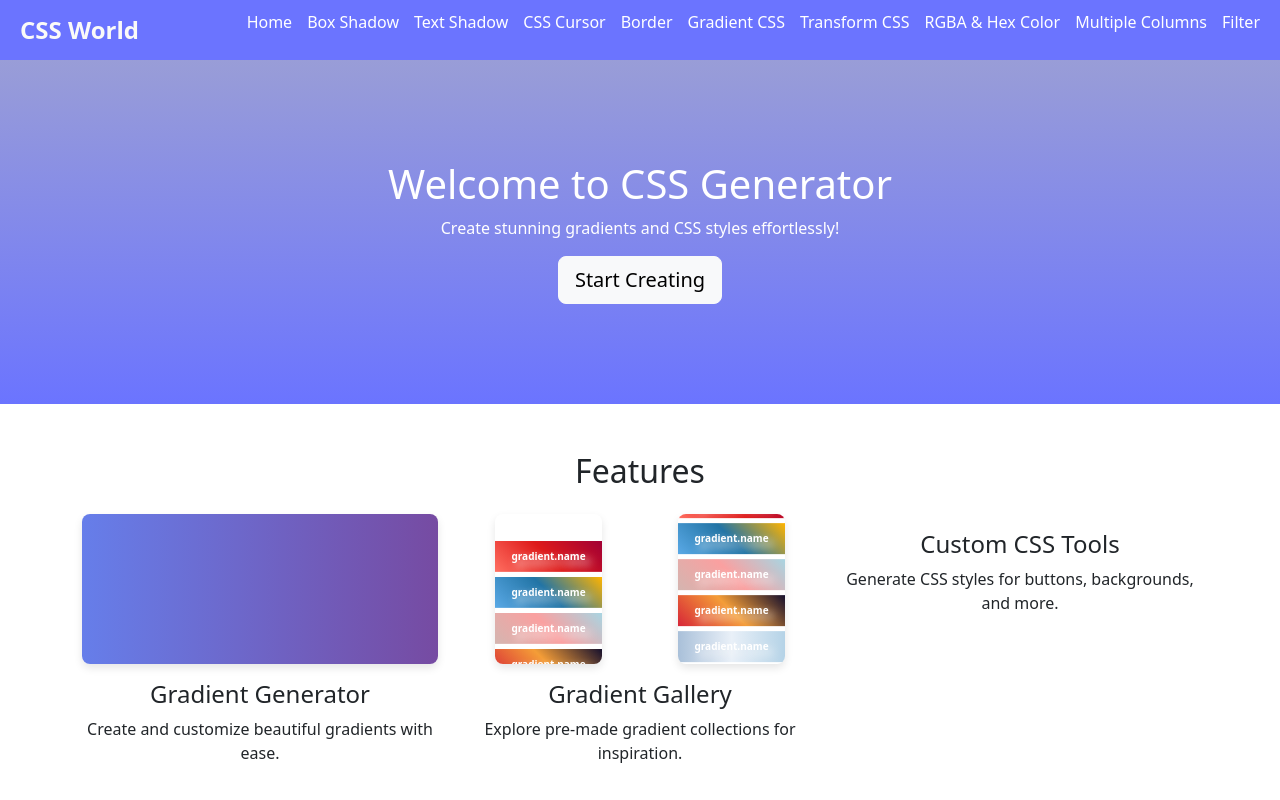
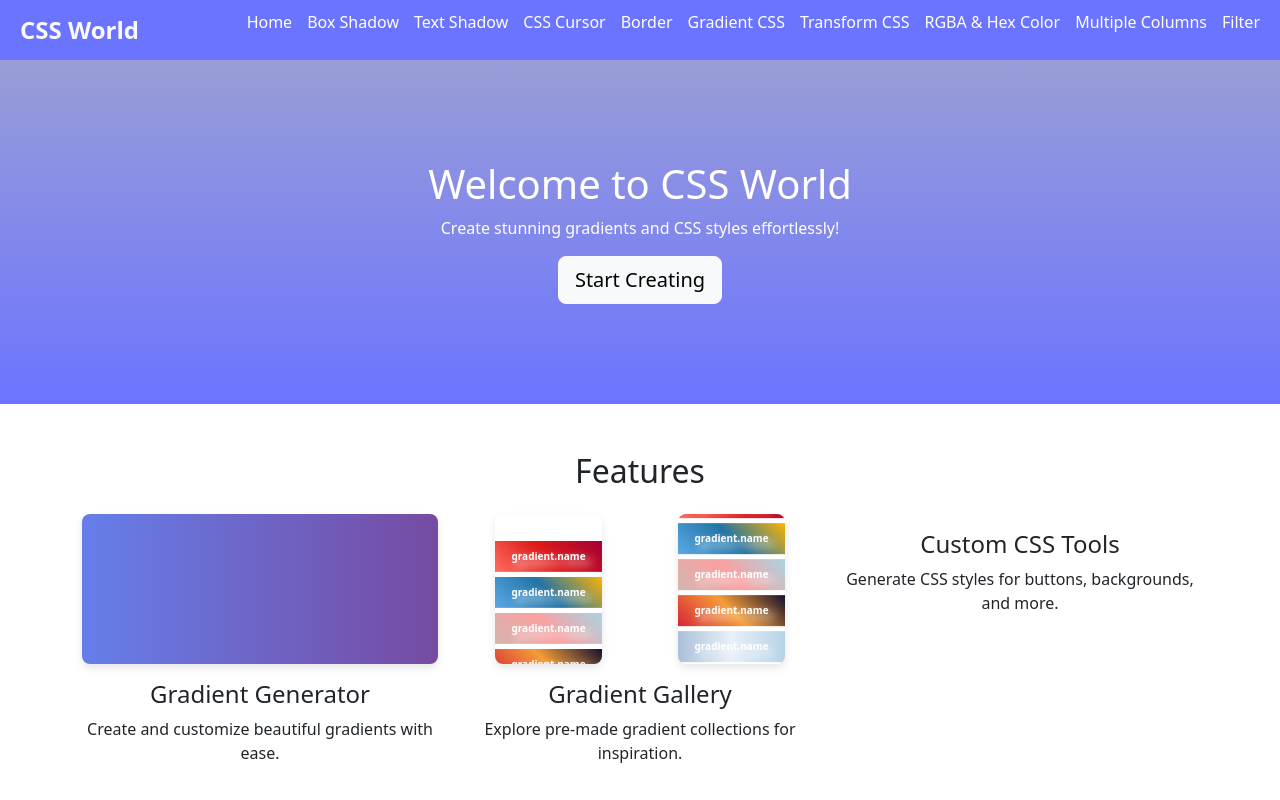
Before and after one commit to TarunThakur172000/CSSworld, a Next.js app: page / in a window 1280 px wide. Shown: the top 800 px of the page. Built offline with nearby package versions, Linux system fonts and the light colour scheme.

Commit message:
Added gradient animations and updated gradient gallery

```diff
--- a/src/app/page.js
+++ b/src/app/page.js
@@ -37,7 +37,7 @@ const HomePage = () => {
         }}
       >
         <Container>
-          <h1>Welcome to CSS Generator</h1>
+          <h1>Welcome to CSS World</h1>
           <p>Create stunning gradients and CSS styles effortlessly!</p>
           <Button variant="light" size="lg" href="#gradient-generator">
             Start Creating
```
